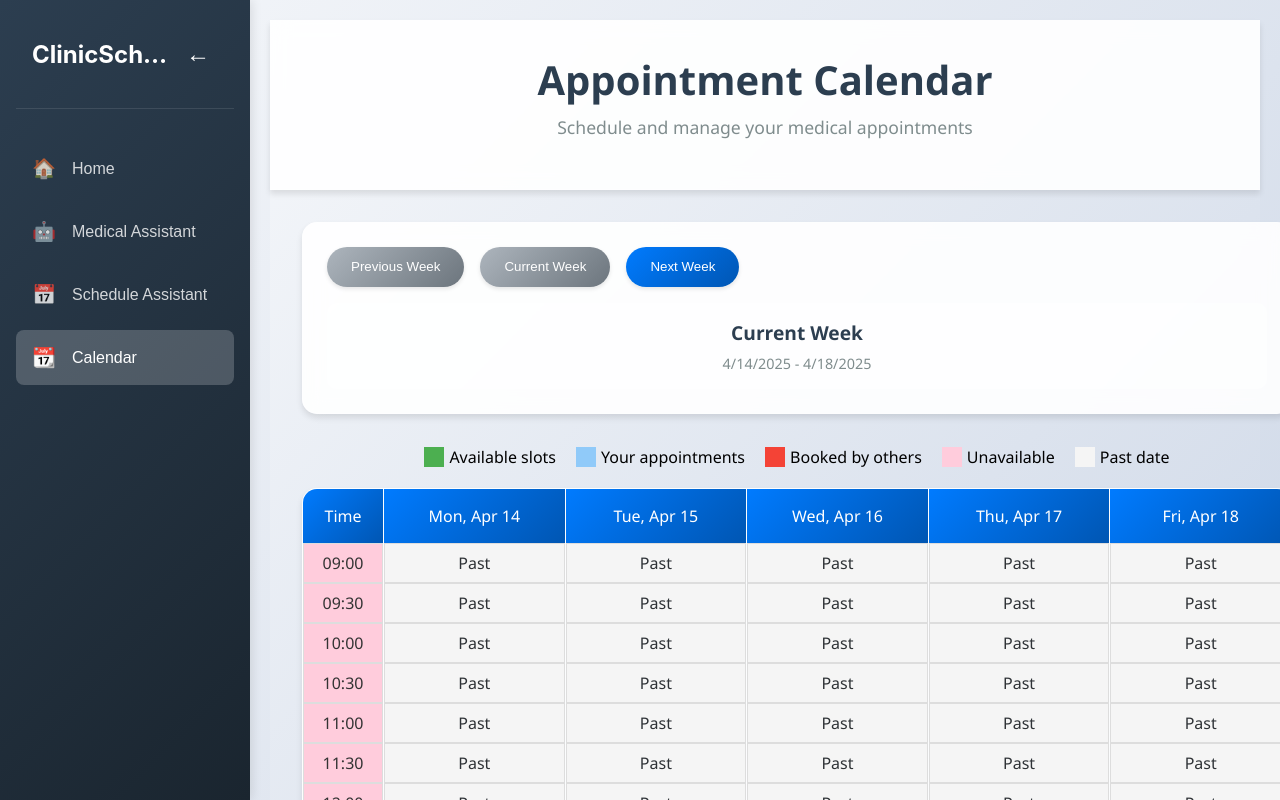
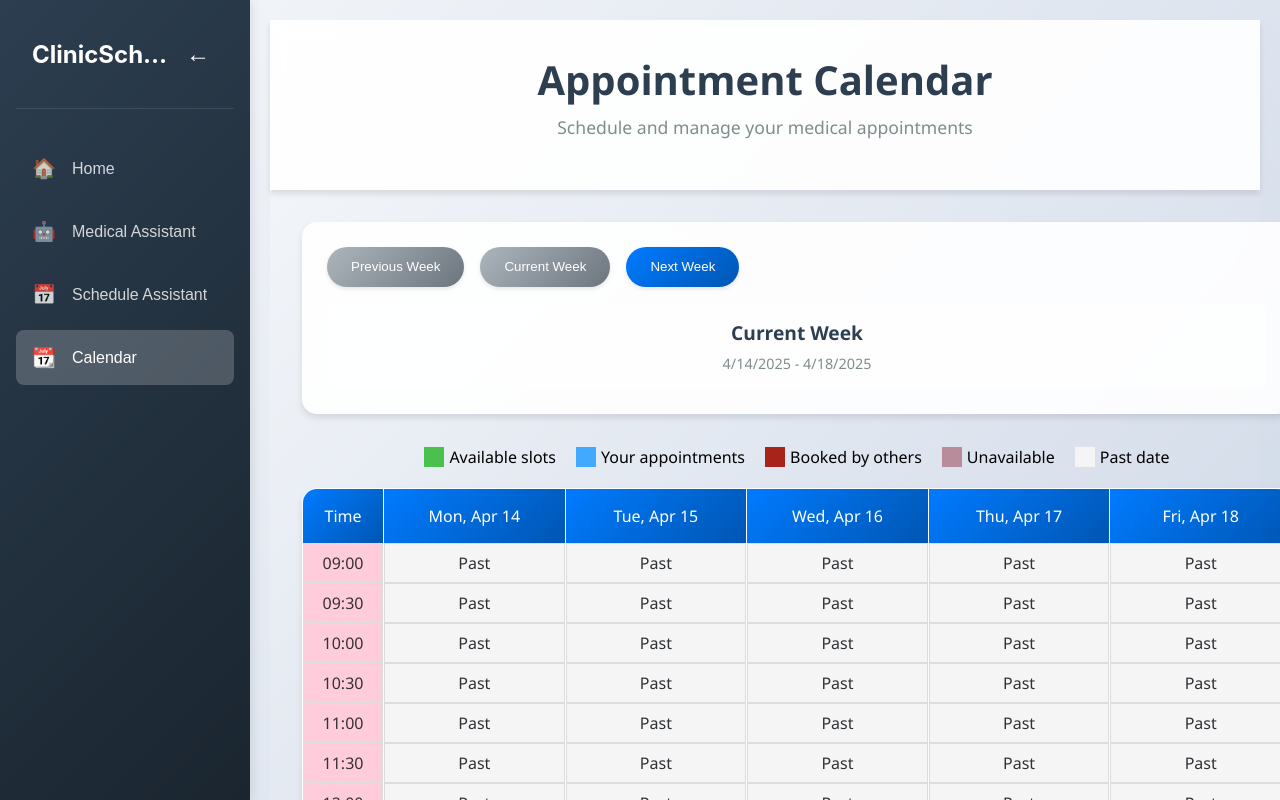
Before and after one commit to mohamadlakkis/ClincSchedulerPro, a React (Create React App) app in the folder frontend/: page /calender in a window 1280 px wide. Shown: the top 800 px of the page. Built offline with nearby package versions, Linux system fonts and the light colour scheme; no server answers.

Commit message:
Refactor ID handling in Calendar component for better differentiation between doctor and patient; update color codes for appointment legends in CSS.

```diff
--- a/frontend/src/pages/calender.js
+++ b/frontend/src/pages/calender.js
@@ -13,9 +13,28 @@ const Calendar = () => {
   const [redAppointments, setRedAppointments] = useState([]);
   const [greenAppointments, setGreenAppointments] = useState([]); // Available appointments
 
-  const DOCTOR_ID = localStorage.getItem('userId') || location.state?.doctorId;
-  const PATIENT_ID = localStorage.getItem('userId') || location.state?.patientId || null;
-  const USER_TYPE = localStorage.getItem('userType') || (location.state?.doctorId ? "doctor" : "patient");
+  // Fix ID handling to properly differentiate between doctor and patient
+  const userType = localStorage.getItem('userType');
+
+  // If we're coming from the doctors page, use the doctorId from location state
+  // If we're a doctor user, use our own ID as the doctor ID
+  const DOCTOR_ID = location.state?.doctorId ||
+                   (userType === 'doctor' ? localStorage.getItem('userId') : null);
+
+  // For patient ID, always use the logged-in user's ID if they're a patient
+  const PATIENT_ID = userType === 'patient' ? localStorage.getItem('userId') : null;
+
+  // For user type, determine based on localStorage or fallback to location state logic
+  const USER_TYPE = userType || (location.state?.doctorId ? "patient" : "doctor");
+
+  // For debugging purposes
+  console.log("Calendar Component IDs:", {
+    DOCTOR_ID,
+    PATIENT_ID,
+    USER_TYPE,
+    locationState: location.state,
+    userTypeFromStorage: userType
+  });
 
   const timeSlots = Array.from({ length: 18 }, (_, i) => {
     const totalMinutes = 9 * 60 + i * 30;
--- a/frontend/src/styles/calender.css
+++ b/frontend/src/styles/calender.css
@@ -289,19 +289,19 @@
 }
 
 .available-legend {
-  background-color: #4caf50; /* Green */
+  background-color: #4bc04f; /* Green */
 }
 
 .user-booked-legend {
-  background-color: #90caf9; /* Blue */
+  background-color: #41aaff; /* Blue */
 }
 
 .booked-legend {
-  background-color: #f44336; /* Red */
+  background-color: #a7241b; /* Red */
 }
 
 .unavailable-legend {
-  background-color: #ffccdc; /* Pink */
+  background-color: #b88c9a; /* Pink */
 }
 
 .past-legend {
```
